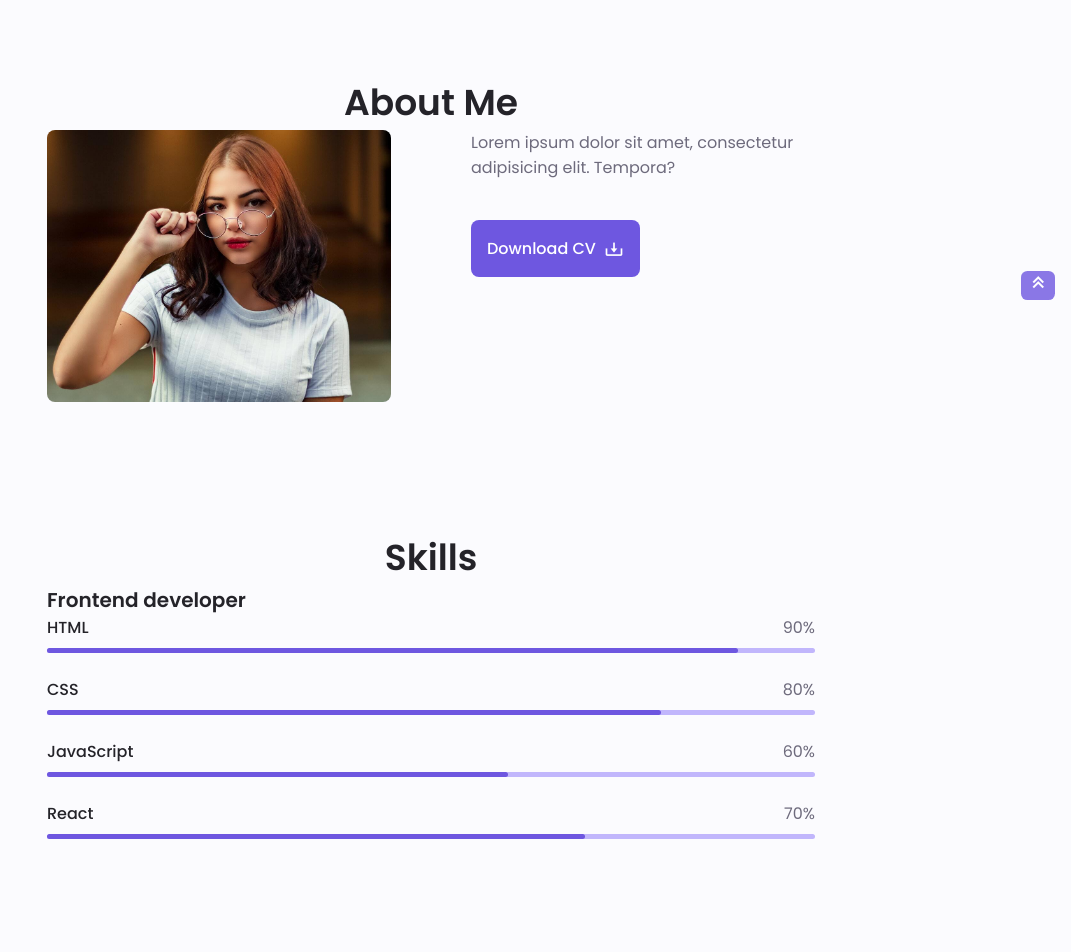
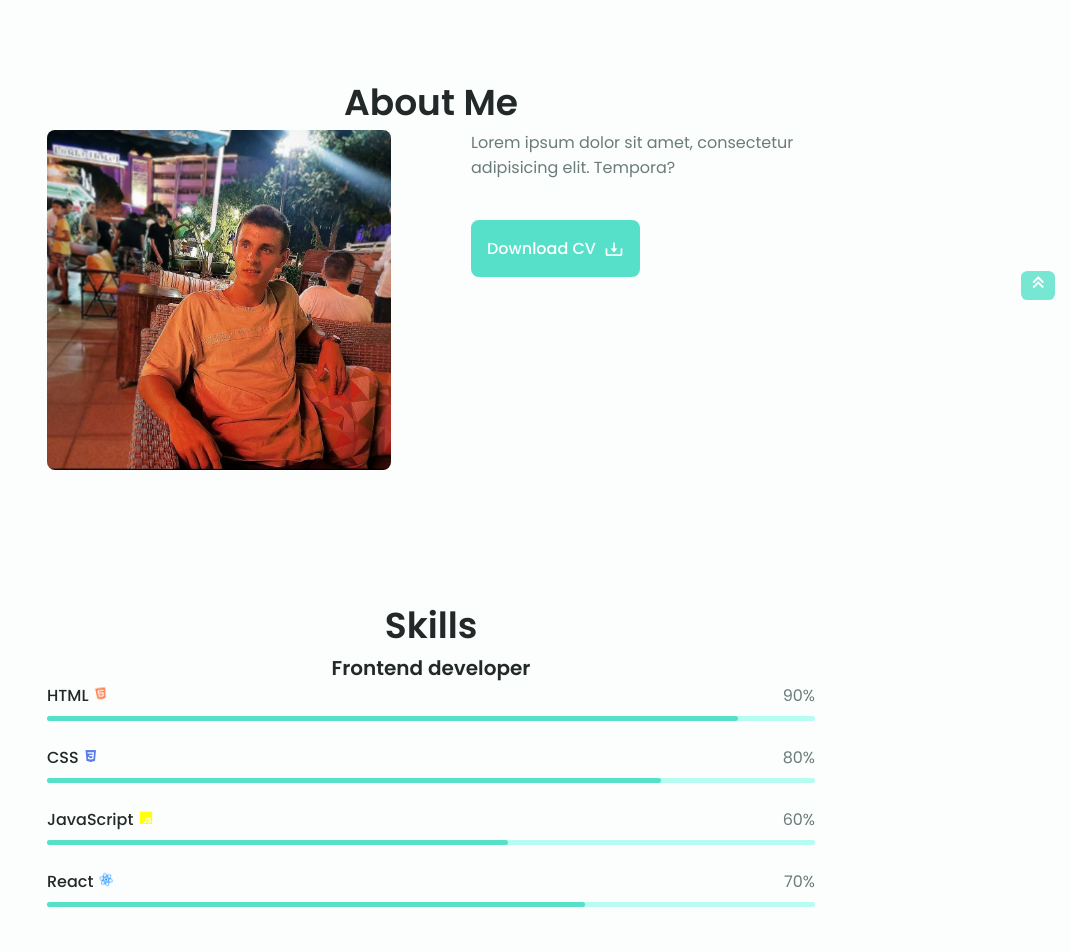
Before and after one commit to Fantom19/Portfolio, a plain HTML site: page index.html in a window 1280 px wide. Shown: the part 660-1612 px from the top of the page, without its empty margins (209-1280 px from the left). Drawn offline with nearby package versions, Linux system fonts and the light colour scheme.

Commit message:
my portfolio

```diff
--- a/assets/css/styles.css
+++ b/assets/css/styles.css
@@ -7,7 +7,7 @@
 
     /*========== Colors ==========*/
     /* Change favorite color */
-    --hue-color: 250; /*Purple 250 - Green 142 - Blue 230 - Pink 340*/
+    --hue-color: 170; /*Purple 250 - Green 142 - Blue 230 - Pink 340*/
 
     /* HSL color mode */
     --first-color: hsl(var(--hue-color), 69%, 61%);
@@ -402,6 +402,7 @@ img {
 
 .skills__title {
   font-size: var(--h3-font-size);
+  text-align: center;
 }
 
 .skills__titles {
@@ -413,6 +414,22 @@ img {
 .skills__name {
   font-size: var(--normal-font-size);
   font-weight: var(--font-medium);
+}
+
+.skills__icon-html {
+  color: #FF7F50;
+}
+
+.skills__icon-css {
+  color: #4169E1;
+}
+
+.skills__icon-js {
+  color: #FFFF00;
+}
+
+.skills__icon-react {
+  color: #1E90FF;
 }
 
 .skills__bar,
--- a/index.html
+++ b/index.html
@@ -94,7 +94,7 @@
                                     129.362C2.45775 97.8511 -7.48481 59.1033 6.67581 34.5279C20.9871 10.1032 59.7028
                                     -0.149132 97.9666 0.00163737C136.23 0.303176 174.193 10.857 190.312 36.4879Z"/>
 
-                                    <image class="home__blob-img" x="12" y="18" xlink:href="assets/img/perfil.png"/>
+                                    <image class="home__blob-img" x="12" y="18" href="assets/img/my foto.png"/>
                                 </g>
                             </svg>
                         </div>
@@ -105,7 +105,7 @@
                             <p class="home__description">Lorem ipsum dolor sit amet consectetur
                                 adipisicing elit. Consequuntur, ipsum!
                             </p>
-                            <a href="#contact" class="button button--flex">
+                            <a href="#contactme" class="button button--flex">
                                Contact Me <i class='bx bx-send button__icon'></i>
                             </a>
                         </div>
@@ -126,7 +126,7 @@
                 <h2 class="section__title">About Me</h2>
 
                 <div class="about__container container grid">
-                    <img src="assets/img/about.jpg" alt="" class="about__img">
+                    <img src="assets/img/bad3ada9-1763-41e3-9807-7cb2629c2304.jpg" alt="" class="about__img">
 
                     <div class="about__data">
                         <p class="about__description">Lorem ipsum dolor sit amet,
@@ -153,7 +153,7 @@
                 <div class="skills__list grid">
                     <div class="skills__data">
                         <div class="skills__titles">
-                            <h3 class="skills__name">HTML</h3>
+                            <h3 class="skills__name">HTML <i class='bx bxl-html5 bx-tada skills__icon-html ' ></i></h3>
                             <span class="skills__number">90%</span>
                         </div>
                         <div class="skills__bar">
@@ -162,7 +162,7 @@
                     </div>
                     <div class="skills__data">
                         <div class="skills__titles">
-                            <h3 class="skills__name">CSS</h3>
+                            <h3 class="skills__name">CSS <i class='bx bxl-css3 bx-flashing skills__icon-css' ></i></h3>
                             <span class="skills__number">80%</span>
                         </div>
                         <div class="skills__bar">
@@ -171,7 +171,7 @@
                     </div>
                     <div class="skills__data">
                         <div class="skills__titles">
-                            <h3 class="skills__name">JavaScript</h3>
+                            <h3 class="skills__name">JavaScript <i class='bx bxl-javascript bx-burst skills__icon-js' ></i></h3>
                             <span class="skills__number">60%</span>
                         </div>
                         <div class="skills__bar">
@@ -180,7 +180,7 @@
                     </div>
                     <div class="skills__data">
                         <div class="skills__titles">
-                            <h3 class="skills__name">React</h3>
+                            <h3 class="skills__name">React <i class='bx bxl-react bx-spin skills__icon-react' ></i></h3>
                             <span class="skills__number">70%</span>
                         </div>
                         <div class="skills__bar">
```
Also changed, not shown: assets/img/about.jpg (deleted), assets/img/bad3ada9-1763-41e3-9807-7cb2629c2304.jpg (added), assets/img/my foto.png (added), assets/img/perfil.png (deleted).
